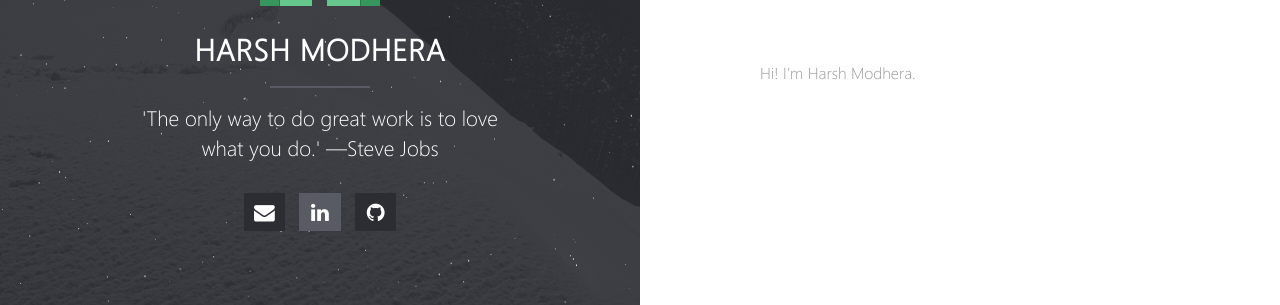
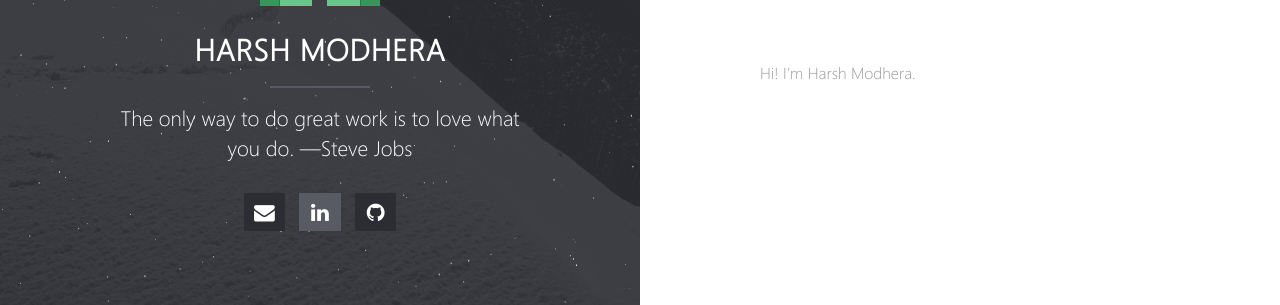
Before and after one commit to misterharsh/misterharsh.github.io, a Jekyll site: the page built from index.md, in a window 1280 px wide. Shown: the part 395-700 px from the top of the page. Built offline with Jekyll 4.4.1, drawn with Linux system fonts in a browser that asks for light colours.

```diff
--- a/_config.yml
+++ b/_config.yml
@@ -1,6 +1,6 @@
 # Site
 title: Harsh Modhera
-description: "'The only way to do great work is to love what you do.' —Steve Jobs"
+description: "The only way to do great work is to love what you do.\n—Steve Jobs"
 url: https://taylantatli.github.io/Halve
 logo: halve.png                                       # Site logo
 locale: en_US
```
